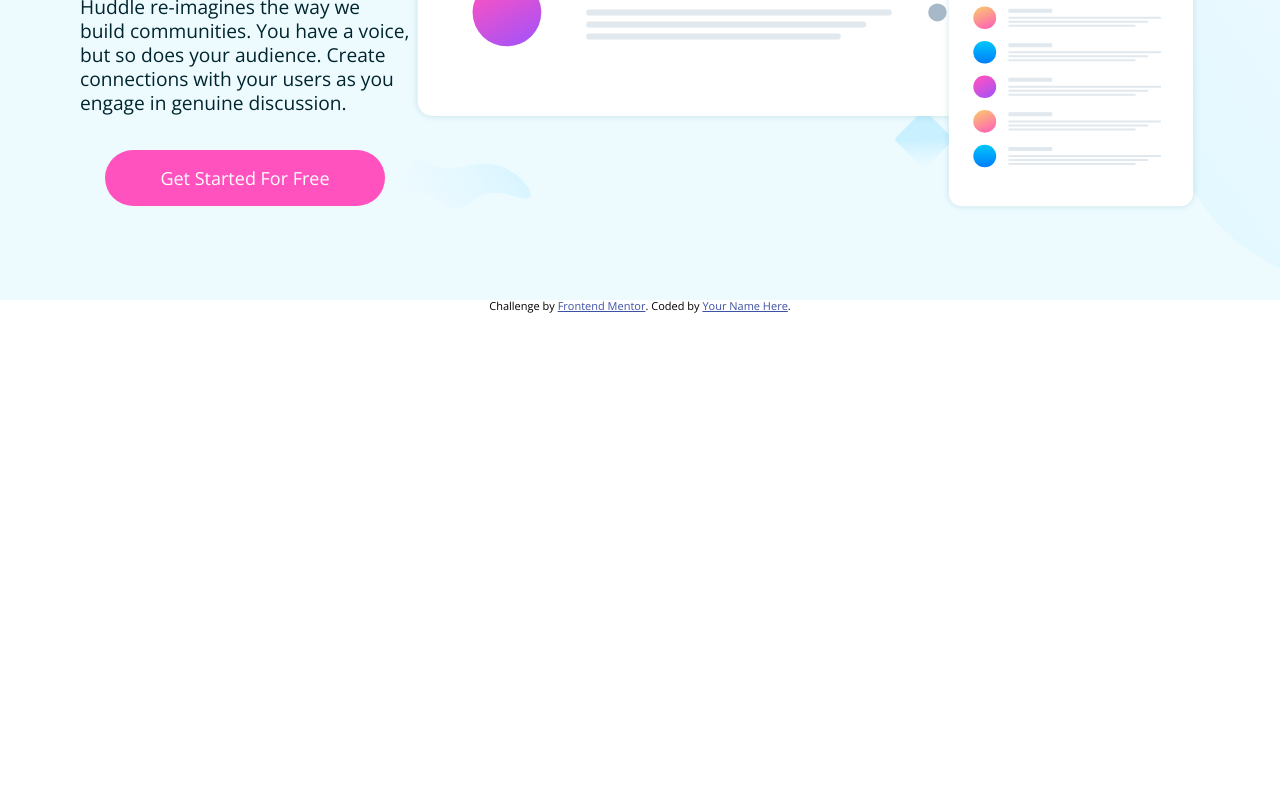
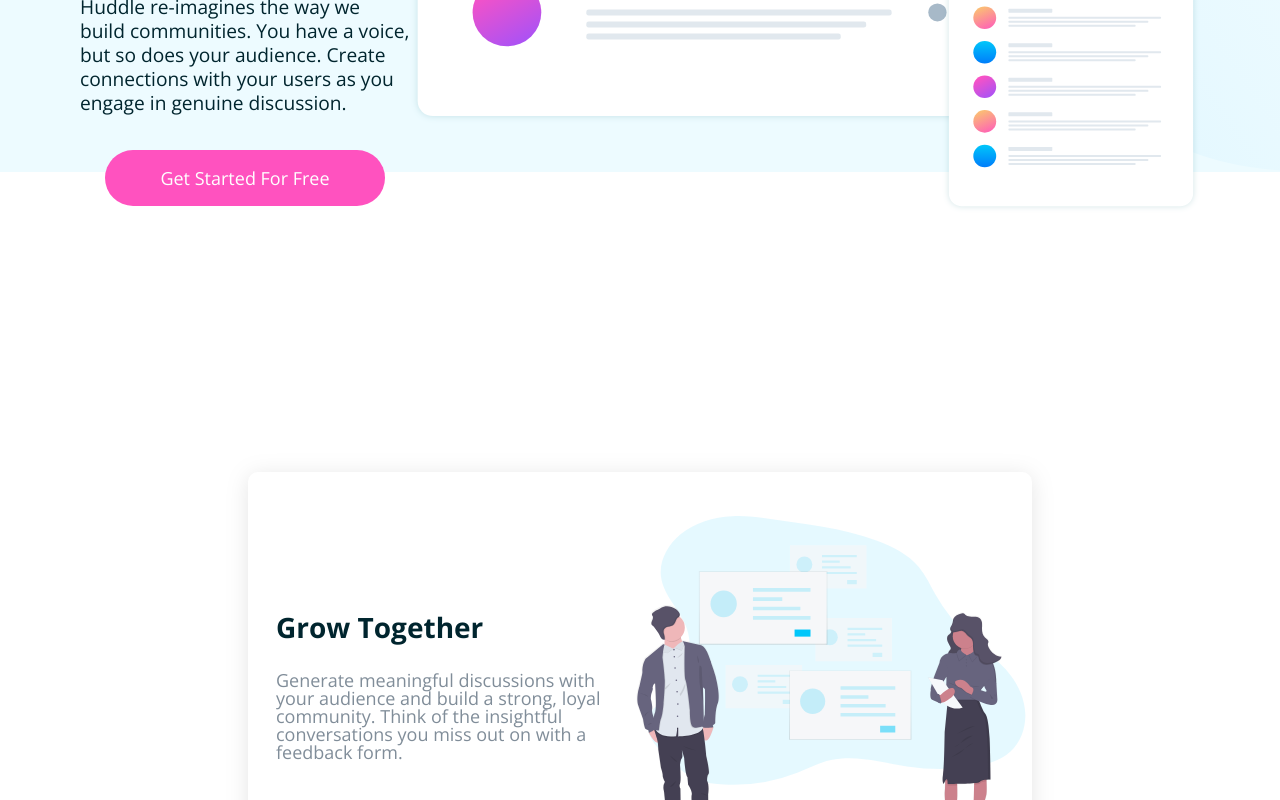
Before and after one commit to darrylrachel/fem-huddle-2023, a plain HTML site: page index.html in a window 1280 px wide. Shown: the part 500-1300 px from the top of the page. Before the commit the page ends 813 px from the top, so only its background shows below. Drawn offline with nearby package versions, Linux system fonts and the light colour scheme.

Commit message:
Styled main content cards

```diff
--- a/app/scss/styles.scss
+++ b/app/scss/styles.scss
@@ -10,6 +10,9 @@ body {
 	font-family: 'Open Sans', sans-serif;
 	font-size: 18px;
 }
+.container {
+	padding: 40px 80px;
+}
 
 .hero {
 	background: url(../../images/bg-hero-desktop.svg) no-repeat center center;
@@ -17,15 +20,10 @@ body {
   	-moz-background-size: cover;
   	-o-background-size: cover;
   	background-size: cover;
-	height: 100vh;
+	height: 84vh;
 	background-color: rgba(237, 251, 255, 100);
-	padding: 40px 80px;
-
-	.container {
-	// border: 1px solid aqua;
 
 	.hero__header {
-			// background: black;
 		display: flex;
 		flex-direction: row;
 		justify-content: space-between;
@@ -97,7 +95,61 @@ body {
 		}
 	}
 }
+
+.main__content {
+	// border: 1px solid aqua;
+	display: flex;
+	flex-direction: column;
+	align-items: center;
+	padding: 160px 0 160px 0;
+
+	.main__content-cards {
+		display: flex;
+		flex-direction: column;
+		align-items: center;
+		justify-content: center;
+		padding: 60px 0;
+		width: 70%;
+
+		.main__content-card {
+			background: #fff;
+			display: flex;
+			flex-direction: row;
+			border-radius: 10px;
+			width: 100%;
+			margin: 40px 0;
+			justify-content: space-around;
+			align-items: center;
+			filter: drop-shadow(0px 3px 11px rgba(0,0,0,.10));
+			padding: 44px 0;
+
+			.main__content-card-body {
+				width: 48%;
+				padding-left: 28px;
+
+				.title {
+					color: $darkCyan;
+					font-size: 28px;
+					font-weight: 600;
 				}
+				.body {
+					color: $grayishBlue;
+					font-size: 18px;
+					font-weight: 400;
+					padding-top: 30px;
+				}
+			}
+
+			.main__content-card--img img {
+				width: 410px;
+				height: 340px;
+			}
+
+		}
+	}
+}
+
+
 
 // REMEMBER: There is 40px on bottom of hero section
 // W:790px H:555px
--- a/index.html
+++ b/index.html
@@ -55,15 +55,63 @@
 			</div>
 		</section>
 
-		<!-- Try It Free Build The Community Your Fans Will Love  Get
-		Started For Free Grow Together Generate meaningful discussions with your
-		audience and build a strong, loyal community. Think of the insightful
-		conversations you miss out on with a feedback form. Flowing Conversations
-		You wouldn't paginate a conversation in real life, so why do it online? Our
-		threads have just-in-time loading for a more natural flow. Your Users It
-		takes no time at all to integrate Huddle with your app's authentication
-		solution. This means, once signed in to your app, your users can start
-		chatting immediately. Ready To Build Your Community? Get Started For Free
+		<section class="main">
+			<div class="container">
+				<div class="main__content">
+					<div class="main__content-cards">
+						<div class="main__content-card">
+							<div class="main__content-card-body">
+								<p class="title">Grow Together</p>
+								<p class="body">
+									Generate meaningful discussions with your audience and build a
+									strong, loyal community. Think of the insightful conversations
+									you miss out on with a feedback form.
+								</p>
+							</div>
+							<div class="main__content-card--img">
+								<img src="/images/illustration-grow-together.svg" alt="" />
+							</div>
+						</div>
+						<div class="main__content-card">
+							<div class="main__content-card--img">
+								<img
+									src="/images/illustration-flowing-conversation.svg"
+									alt=""
+								/>
+							</div>
+							<div class="main__content-card-body">
+								<p class="title">Flowing Conversations</p>
+								<p class="body">
+									You wouldn't paginate a conversation in real life, so why do
+									it online? Our threads have just-in-time loading for a more
+									natural flow.
+								</p>
+							</div>
+						</div>
+						<div class="main__content-card">
+							<div class="main__content-card-body">
+								<p class="title">Your Users</p>
+								<p class="body">
+									It takes no time at all to integrate Huddle with your app's
+									authentication solution. This means, once signed in to your
+									app, your users can start chatting immediately.
+								</p>
+							</div>
+							<div class="main__content-card--img">
+								<img src="/images/illustration-your-users.svg" alt="" />
+							</div>
+						</div>
+					</div>
+				</div>
+			</div>
+		</section>
+
+		<!--
+
+
+
+
+		Ready To Build Your Community? Get Started For Free
 		Lorem ipsum dolor sit amet, consectetur adipiscing elit, sed do eiusmod
 		tempor incididunt ut labore et dolore magna aliqua +1-543-123-4567
 		example@huddle.com About Us What We Do FAQ Career Blog Contact Us &copy;
```
Also changed, not shown: dist/styles.css, 1 other file. Lines whose indentation alone changed are shown as unchanged.
